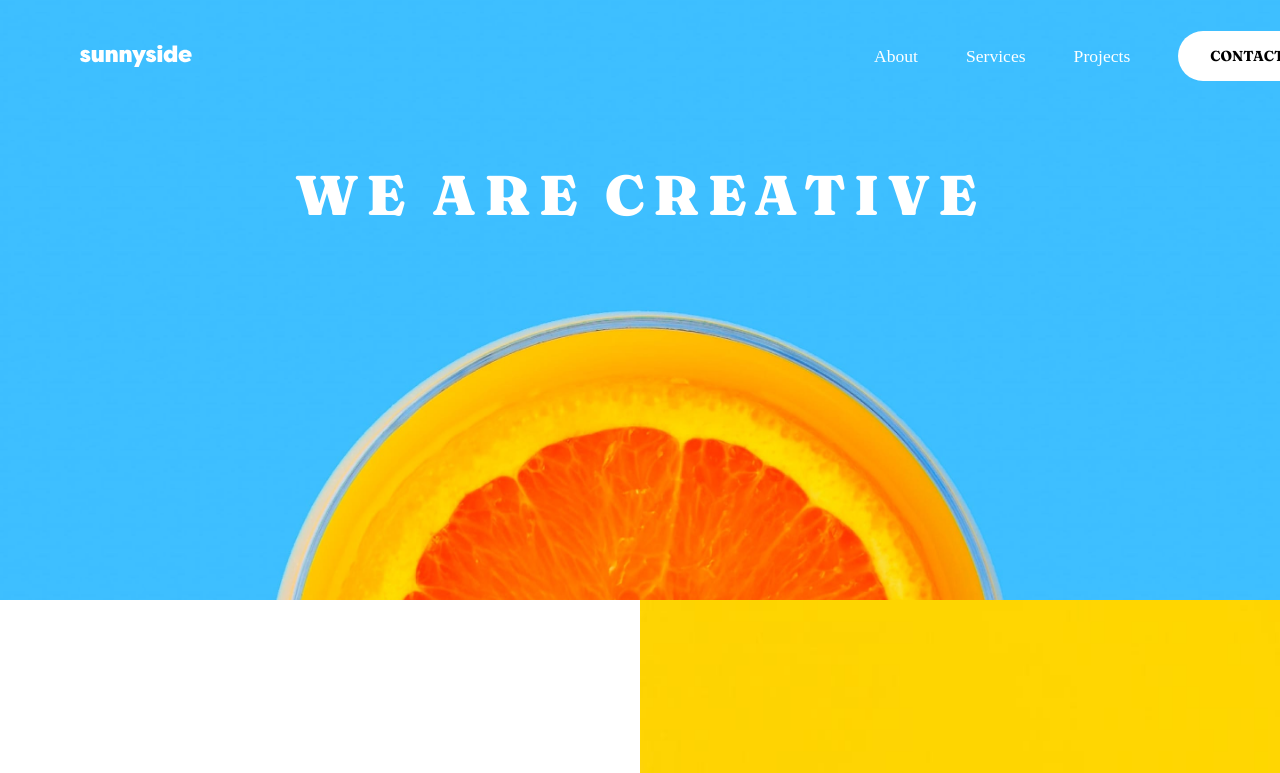
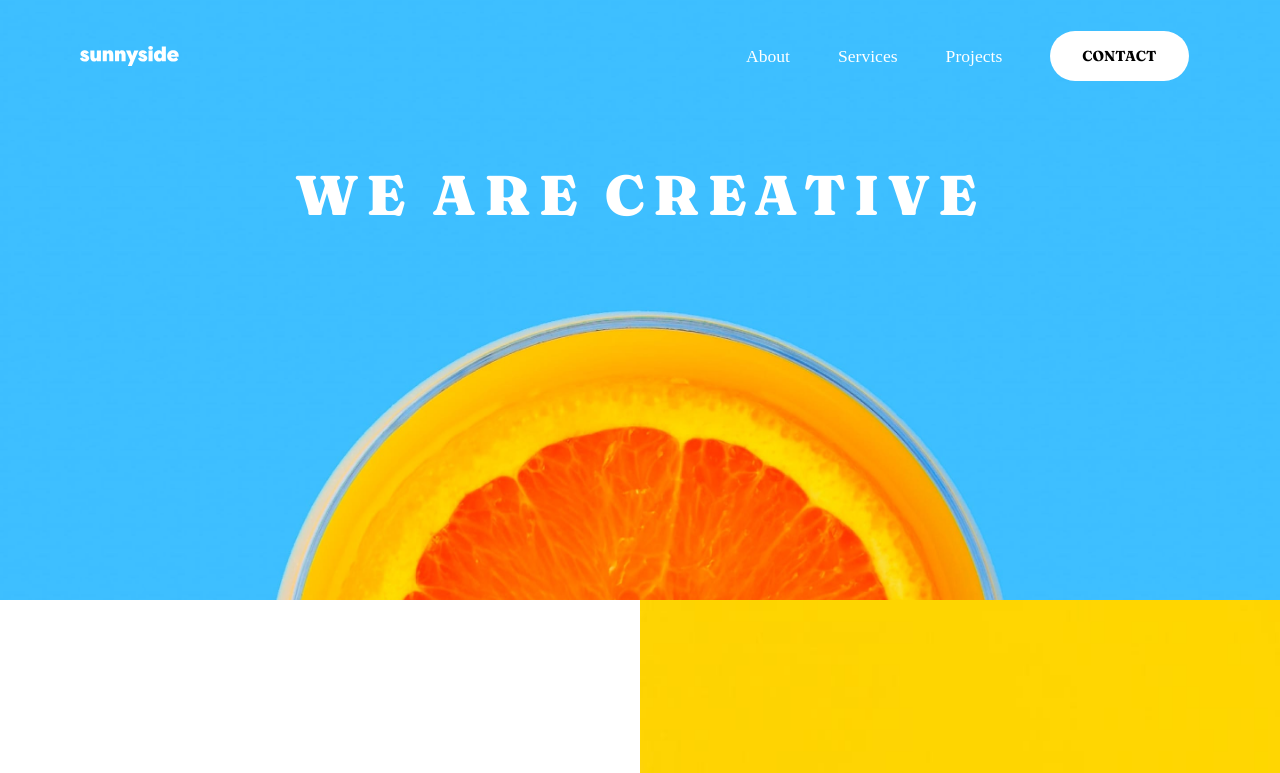
Before and after one commit to felipelink07/sunnyside, a plain HTML site: page index.html in a window 1280 px wide. Shown: the top 773 px of the page. Drawn offline with nearby package versions, Linux system fonts and the light colour scheme.

Commit message:
Mudanças no CSS

```diff
--- a/scss/main.scss
+++ b/scss/main.scss
@@ -108,7 +108,7 @@
     }
 
     .header__nav{
-        padding: 2rem 5rem 0 5rem;
+        padding: 2rem 13rem 0 5rem;
 
     }
 
```
Also changed, not shown: css/main.css.
